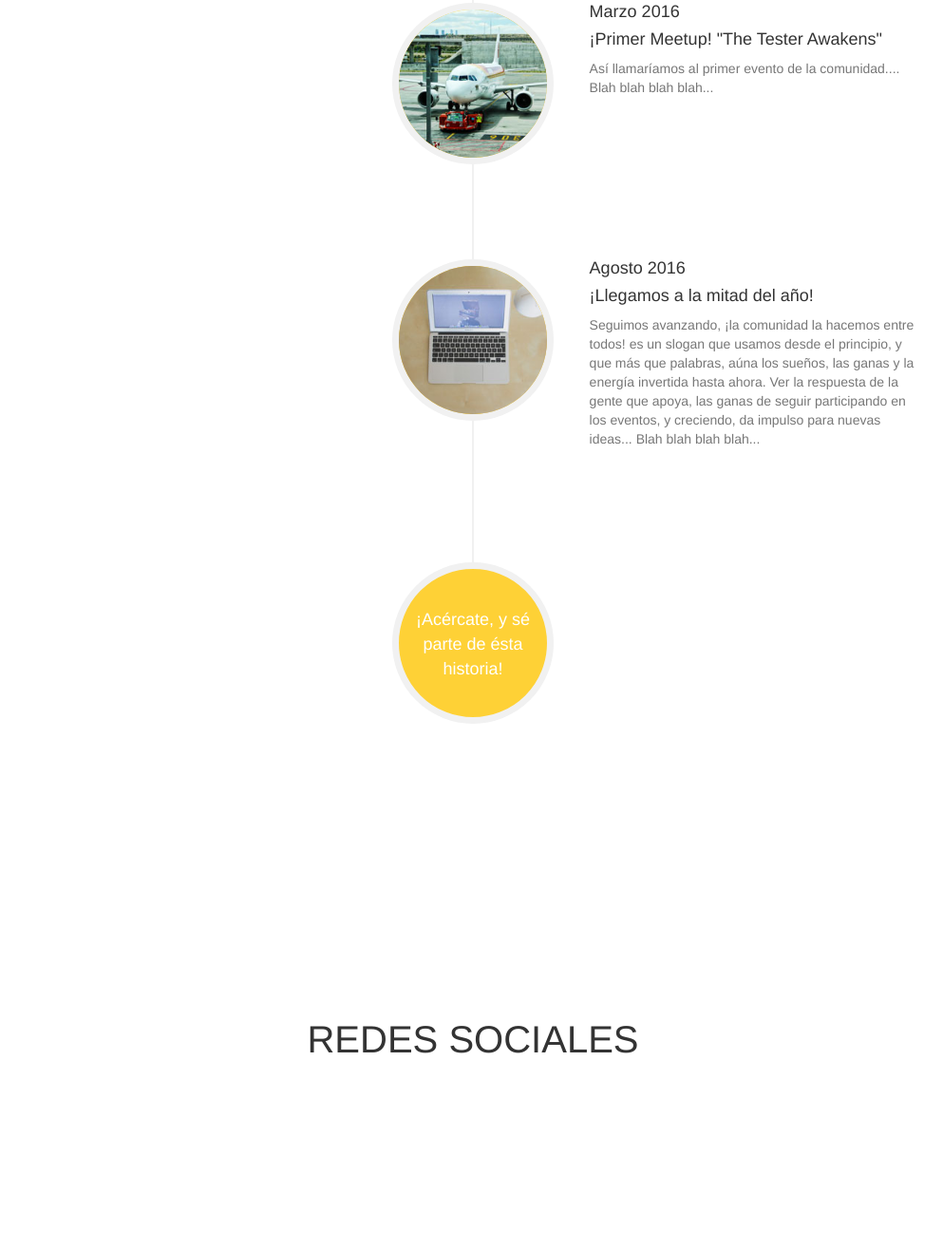
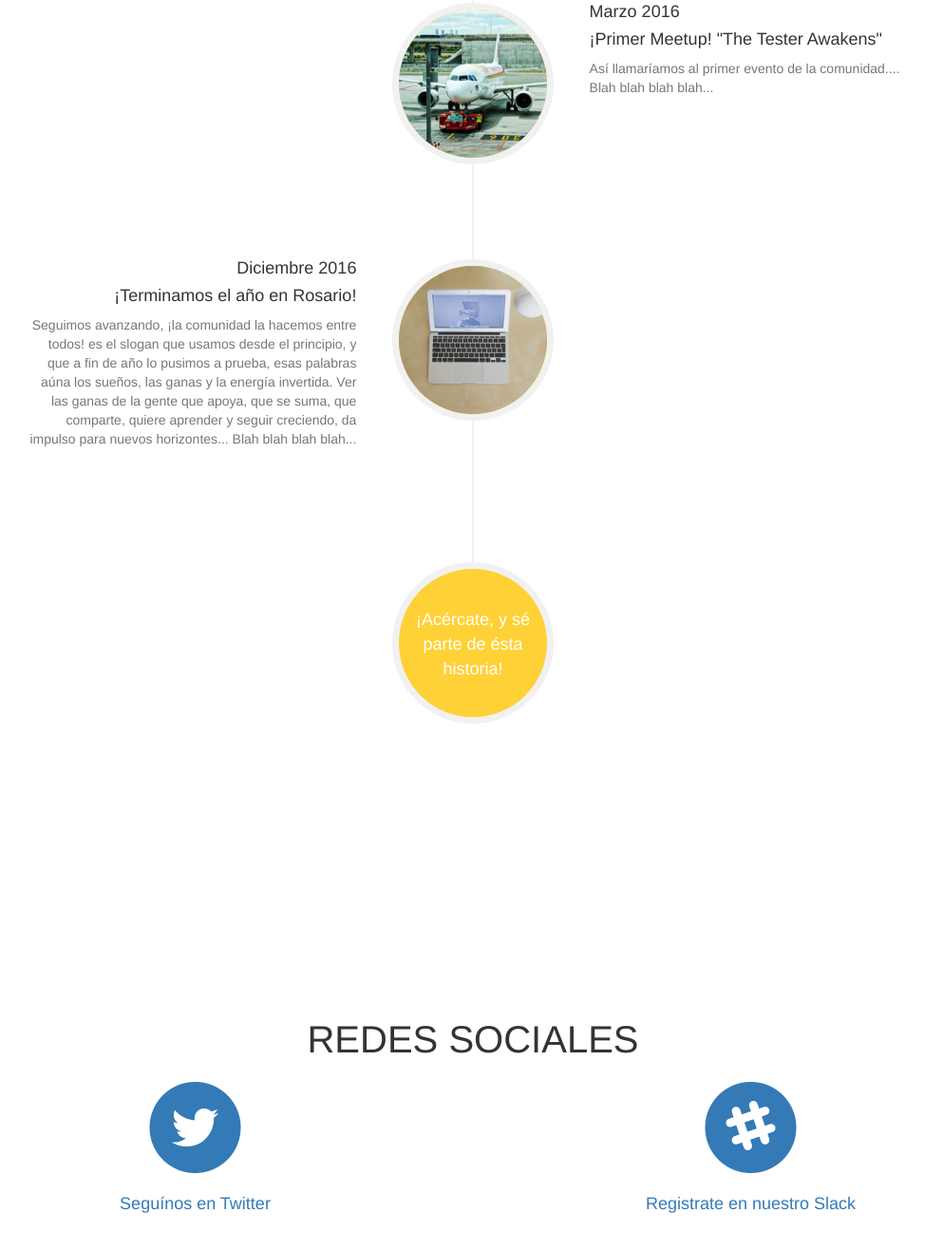
Before and after one commit to testingarmeetup/site, a plain HTML site: page index.html in a window 1280 px wide. Shown: the part 2857-4173 px from the top of the page at 95% size, without its empty margins (142-1135 px from the left). Drawn offline with Linux system fonts and the light colour scheme; a web font is replaced by a local one.

Commit message:
Cambios de formato. Actualización de CSS con actualización de la clase <section>. Actualizada la sección de Redes Sociales con Twitter y Slack.

```diff
--- a/index.html
+++ b/index.html
@@ -239,22 +239,24 @@
                 </div> <!--cierro div de "timeline-body" -->
               </div> <!--cierro div de "timeline-panel" -->
             </li>
-            <li class="timeline-inverted"> <!--Segundo elemento del "timeline"-->
+            <li> <!--Segundo elemento del "timeline"-->
               <div class="timeline-image">
                 <img class="img-circle img-responsive" src="imgs/about/3.jpg" alt="">
               </div> <!--cierro div de "timeline-image" -->
               <div class="timeline-panel">
                 <div class="timeline-heading">
-                  <h4>Agosto 2016</h4>
-                  <h4 class="subheading">¡Llegamos a la mitad del año!</h4>
+                  <h4>Diciembre 2016</h4>
+                  <h4 class="subheading">¡Terminamos el año en Rosario!</h4>
                 </div> <!--cierro div de "timeline-heading" -->
                 <div class="timeline-body">
                   <p class="text-muted">Seguimos avanzando, ¡la comunidad
-                    la hacemos entre todos! es un slogan que usamos desde el
-                    principio, y que más que palabras, aúna los sueños, las
-                    ganas y la energía invertida hasta ahora. Ver la respuesta
-                    de la gente que apoya, las ganas de seguir participando en
-                    los eventos, y creciendo, da impulso para nuevas ideas...
+                    la hacemos entre todos! es el slogan que usamos desde el
+                    principio, y que a fin de año lo pusimos a prueba,
+                    esas palabras aúna los sueños, las
+                    ganas y la energía invertida. Ver las ganas
+                    de la gente que apoya, que se suma,
+                    que comparte, quiere aprender y seguir creciendo,
+                    da impulso para nuevos horizontes...
                     Blah blah blah blah...
                   </p>
                 </div> <!--cierro div de "timeline-body" -->
@@ -277,14 +279,30 @@
 
   <!--Abro REDES SOCIALES-->
   <section id="redessociales">
-    <div class="container">
-      <div class="row">
-        <div class="col-lg-12 text-center">
-          <h2 class="section-heading">REDES SOCIALES</h2>
-        </div> <!--cierro "col-lg-12"-->
-      </div> <!--cierro "row"-->
-    </div>  <!--cierro "container"-->
+      <div class="container">
+        <div class="row text-center">
+          <div class="col-lg-12 text-center">
+            <h2 class="section-heading">REDES SOCIALES</h2>
+          </div>
+        </div>
+        <div class="row text-center">
+            <div class="col-md-6">
+              <span class="fa-stack fa-4x">
+                <i class="fa fa-circle fa-stack-2x text-primary"></i>
+                <i class="fa fa-twitter fa-stack-1x fa-inverse"></i>
+              </span>
+              <h4 class="service-heading"><a target="_blank" href="https://twitter.com/testingarmeetup">Seguínos en Twitter</a></h4>
+            </div> <!--cierro "col-md-6"-->
+            <div class="col-md-6">
+                <span class="fa-stack fa-4x">
+                  <i class="fa fa-circle fa-stack-2x text-primary"></i>
+                  <i class="fa fa-slack fa-stack-1x fa-inverse"></i>
+                </span>
+                <h4 class="service-heading"><a target="_blank" href="https://webtask.it.auth0.com/api/run/wt-iesmite-gmail_com-0/testingar-signup">Registrate en nuestro Slack</a></h4>
+            </div> <!--cierro "col-md-6"-->
+          </div> <!--cierro "row"-->
+        </div>  <!--cierro "container"-->
   </section>
-  <!--Cierro la "section" que va a contener al REDES SOCIALES-->
+  <!--Cierro el "footer" que va a contener al REDES SOCIALES-->
 </body>
 </html>
```
